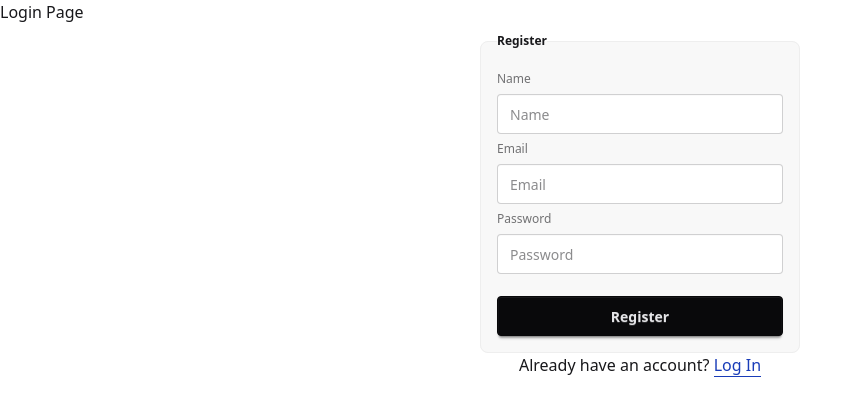
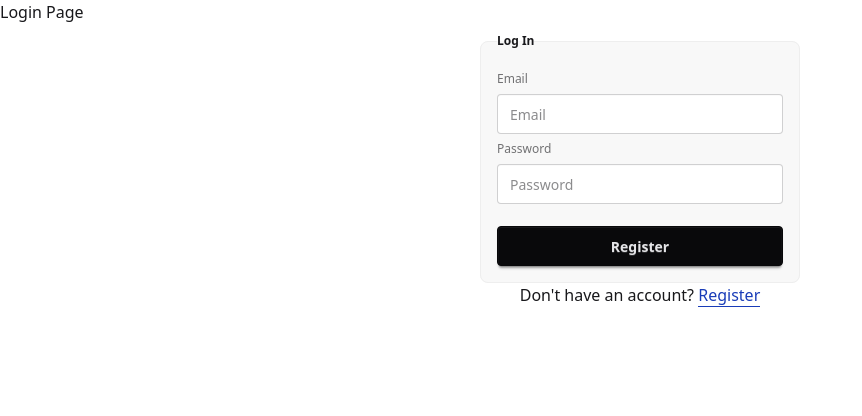
Before and after one commit to forwoodb/nextjs-betterauth-sk, a Next.js app: page /auth/login in a window 1280 px wide. Shown: the top 416 px of the page, without its empty margins (0-862 px from the left). Built offline with nearby package versions, Linux system fonts and the light colour scheme; no server answers.

Commit message:
Added mode prop to alternate form between login and register

```diff
--- a/app/auth/login/page.tsx
+++ b/app/auth/login/page.tsx
@@ -1,11 +1,17 @@
 import AuthForm from "@/app/components/AuthForm";
-import React from "react";
+import { connectDb } from "@/app/lib/mongodb";
 
 const LoginPage = () => {
+  const loginUserAction = async (formData: FormData) => {
+    "use server";
+    await connectDb();
+
+    console.log(formData);
+  };
   return (
     <>
       <h1>Login Page</h1>
-      <AuthForm />
+      <AuthForm mode="login" formAction={loginUserAction} />
     </>
   );
 };
--- a/app/auth/register/page.tsx
+++ b/app/auth/register/page.tsx
@@ -1,7 +1,6 @@
 import AuthForm from "@/app/components/AuthForm";
 import { auth } from "@/app/lib/auth";
 import { connectDb } from "@/app/lib/mongodb";
-import Link from "next/link";
 import { redirect } from "next/navigation";
 
 const RegisterPage = () => {
@@ -23,15 +22,13 @@ const RegisterPage = () => {
       },
     });
 
-    // console.log(response);
-
     redirect("/protected-route");
   };
 
   return (
     <>
       <h1>Register Page</h1>
-      <AuthForm formAction={createUserAction} />
+      <AuthForm mode="register" formAction={createUserAction} />
     </>
   );
 };
--- a/app/components/AuthForm.tsx
+++ b/app/components/AuthForm.tsx
@@ -1,16 +1,21 @@
 import Link from "next/link";
 
 interface AuthFormTypes {
+  mode: string;
   formAction: (formData: FormData) => Promise<void>;
 }
 
-const AuthForm = ({ formAction }: AuthFormTypes) => {
+const AuthForm = ({ mode, formAction }: AuthFormTypes) => {
   return (
     <div className="flex flex-col items-center">
       <form action={formAction}>
         <fieldset className="fieldset bg-base-200 border-base-300 rounded-box w-xs border p-4">
-          <legend className="fieldset-legend">Register</legend>
+          <legend className="fieldset-legend">
+            {mode === "login" ? "Log In" : `Register`}
+          </legend>
 
+          {mode === "register" && (
+            <>
               <label className="label">Name</label>
               <input
                 type="name"
@@ -19,6 +24,8 @@ const AuthForm = ({ formAction }: AuthFormTypes) => {
                 placeholder="Name"
                 required
               />
+            </>
+          )}
 
           <label className="label">Email</label>
           <input
@@ -42,13 +49,22 @@ const AuthForm = ({ formAction }: AuthFormTypes) => {
         </fieldset>
       </form>
       <p>
-        Already have an account?{" "}
+        {mode === "login" ? `Don't` : `Already`} have an account?{" "}
+        {mode === "login" ? (
+          <Link
+            href={`/auth/register`}
+            className="h-4 border-b border-blue-800 text-blue-800"
+          >
+            Register
+          </Link>
+        ) : (
           <Link
             href={`/auth/login`}
             className="h-4 border-b border-blue-800 text-blue-800"
           >
             Log In
           </Link>
+        )}
       </p>
     </div>
   );
```
Lines whose indentation alone changed are shown as unchanged.
